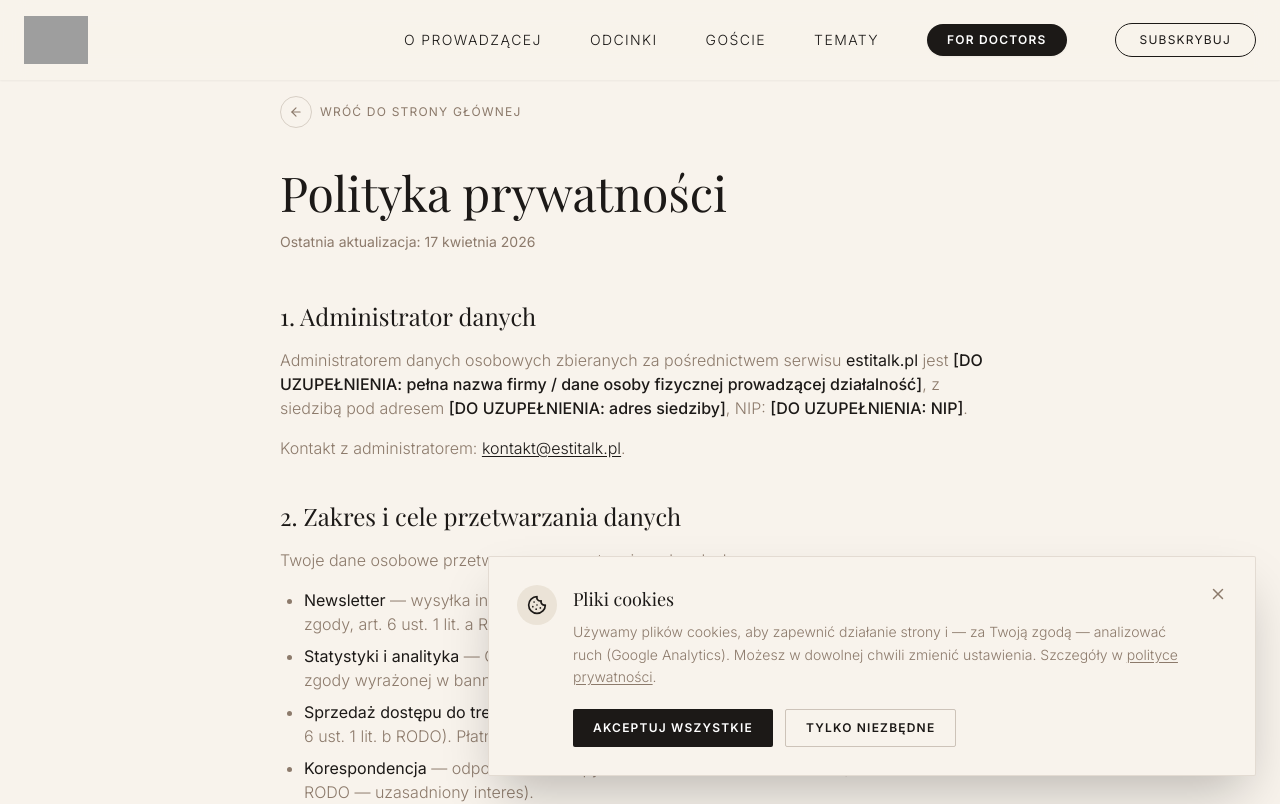
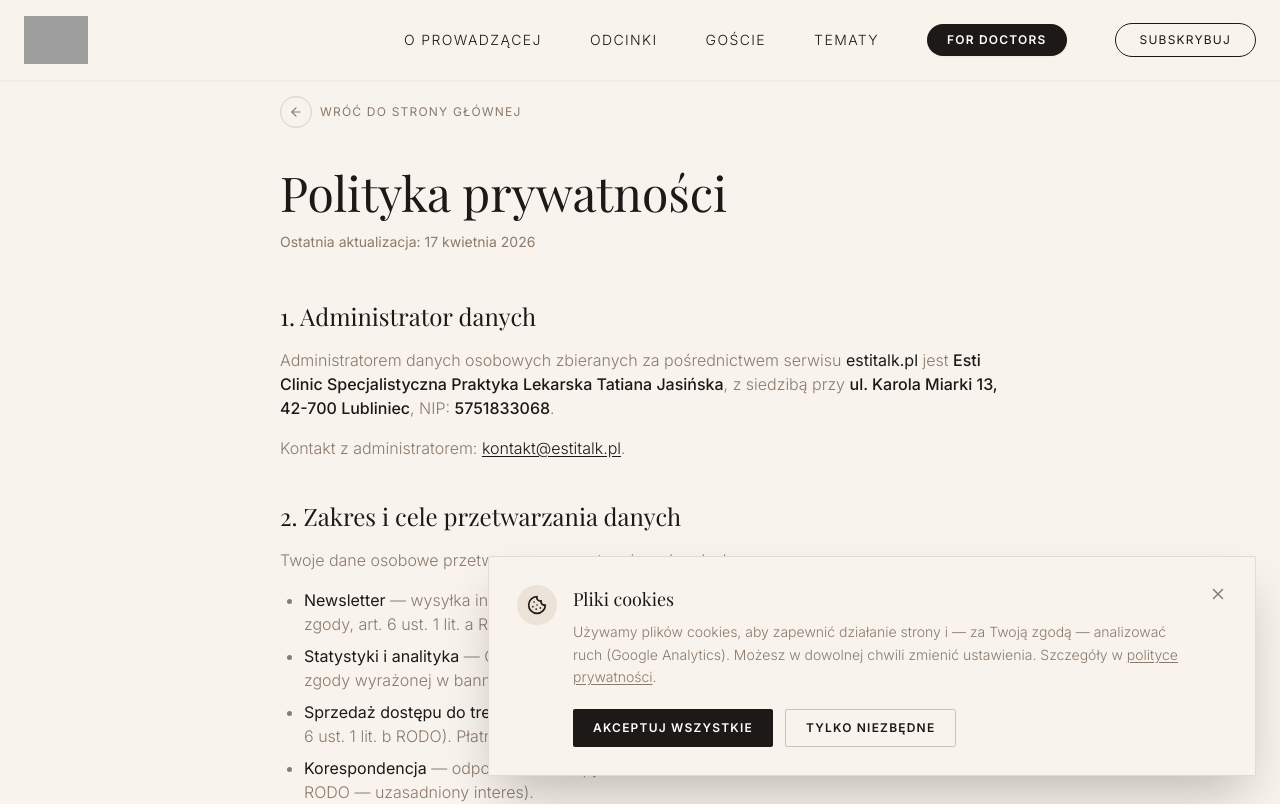
Before and after one commit to piter20005/estitalk2, a Next.js app: page /polityka-prywatnosci in a window 1280 px wide. Shown: the top 804 px of the page. Built offline with nearby package versions, Linux system fonts and the light colour scheme; grey boxes are pictures that could not be loaded.

Commit message:
docs(privacy): fill administrator details (Esti Clinic, NIP 5751833068, Lubliniec)
https://claude.ai/code/session_01WGYAkpykBW89XHcVLmfxCJ

```diff
--- a/app/(site)/polityka-prywatnosci/page.tsx
+++ b/app/(site)/polityka-prywatnosci/page.tsx
@@ -38,11 +38,11 @@ export default function PrivacyPolicyPage() {
               Administratorem danych osobowych zbieranych za pośrednictwem serwisu{' '}
               <strong className="text-esti-dark">estitalk.pl</strong> jest{' '}
               <span className="text-esti-dark font-medium">
-                [DO UZUPEŁNIENIA: pełna nazwa firmy / dane osoby fizycznej prowadzącej działalność]
+                Esti Clinic Specjalistyczna Praktyka Lekarska Tatiana Jasińska
               </span>
-              , z siedzibą pod adresem{' '}
-              <span className="text-esti-dark font-medium">[DO UZUPEŁNIENIA: adres siedziby]</span>,
-              NIP: <span className="text-esti-dark font-medium">[DO UZUPEŁNIENIA: NIP]</span>.
+              , z siedzibą przy{' '}
+              <span className="text-esti-dark font-medium">ul. Karola Miarki 13, 42-700 Lubliniec</span>,
+              NIP: <span className="text-esti-dark font-medium">5751833068</span>.
             </p>
             <p>
               Kontakt z administratorem:{' '}
```
